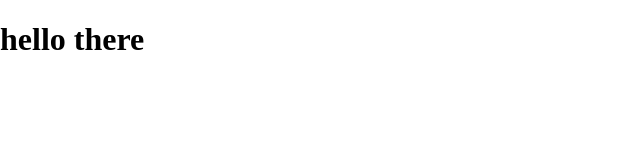
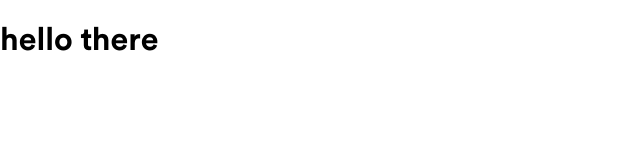
Before and after one commit to eltoncrego/trello-clone, a React app in the folder client/: page / in a window 1280 px wide. Shown: the top 160 px of the page, without its empty margins (0-640 px from the left). Built offline with nearby package versions, Linux system fonts and the light colour scheme.

Commit message:
Add basic global styling

```diff
--- /dev/null
+++ b/client/src/App/BaseStyles.js
@@ -0,0 +1,21 @@
+import { createGlobalStyle } from 'styled-components';
+
+import { font } from './../shared/styles';
+
+export default createGlobalStyle`
+  html, body, #root {
+    height: 100%;
+    min-height: 100%;
+    min-width: 768px;
+  }
+
+  body {
+    line-height: 1.2;
+    ${font.size(16)}
+    ${font.regular}
+  }
+
+  h1, h2, h3, h4, h5, h6, strong {
+    ${font.bold}
+  }
+`;
--- a/client/src/App/fontStyles.css
+++ b/client/src/App/fontStyles.css
@@ -1,9 +1,13 @@
 @font-face {
   font-family: 'Circular';
   src: url(./fonts/CircularStd-Book.woff);
+  font-weight: normal;
+  font-style: normal;
 }
 
 @font-face {
   font-family: 'CircularBold';
   src: url(./fonts/CircularStd-Bold.woff);
+  font-weight: normal;
+  font-style: normal;
 }
--- a/client/src/App/index.jsx
+++ b/client/src/App/index.jsx
@@ -1,5 +1,6 @@
 import React, { Fragment } from 'react';
 
+import BaseStyles from './BaseStyles';
 import NormalizeStyles from './NormalizeStyles';
 
 import './fontStyles.css';
@@ -7,6 +8,7 @@ import './fontStyles.css';
 const App = () => (
   <Fragment>
     <NormalizeStyles />
+    <BaseStyles />
     <h1>hello there</h1>
   </Fragment>
 );
--- /dev/null
+++ b/client/src/shared/styles.js
@@ -0,0 +1,5 @@
+export const font = {
+  regular: 'font-family: "Circular"; font-weight: normal;',
+  bold: 'font-family: "CircularBold"; font-weight: normal;',
+  size: (size) => `font-size: ${size}px;`,
+};
```
